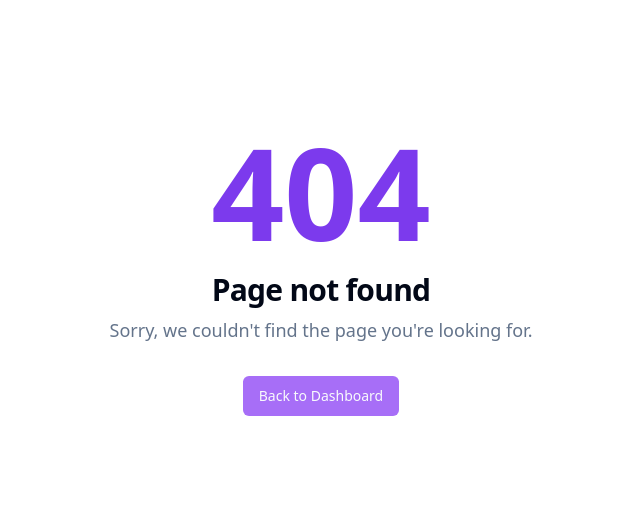
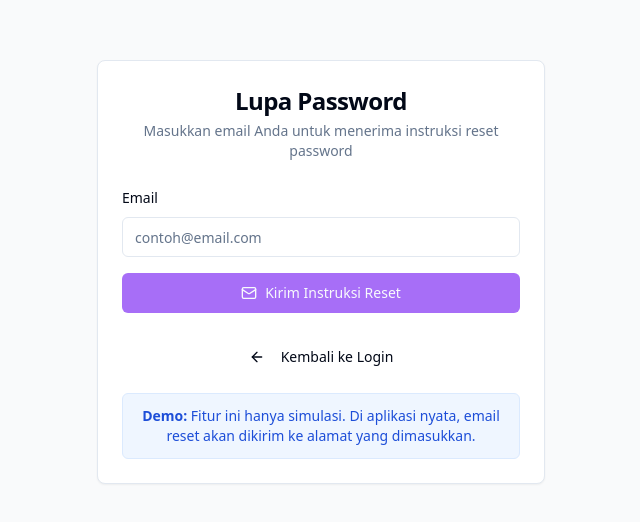
Before and after one commit to alaiksander/roi-management-v2, a React (Vite) app: page /forgot-password in a window 1280 px wide. Before the commit this address had no page. Shown: the part 128-650 px from the top of the page, without its empty margins (319-959 px from the left). Built offline with nearby package versions, Linux system fonts and the light colour scheme.

Commit message:
Add forget password feature
Implement forget password functionality, including UI elements, form handling, and integration with the authentication system.

```diff
--- a/src/App.tsx
+++ b/src/App.tsx
@@ -1,4 +1,3 @@
-
 import { Toaster } from "@/components/ui/toaster";
 import { Toaster as Sonner } from "@/components/ui/sonner";
 import { TooltipProvider } from "@/components/ui/tooltip";
@@ -12,6 +11,7 @@ import AdminLayout from "./components/layout/AdminLayout";
 
 import LoginPage from "./pages/LoginPage";
 import RegisterPage from "./pages/RegisterPage";
+import ForgotPasswordPage from "./pages/ForgotPasswordPage";
 import ProfilePage from "./pages/ProfilePage";
 import Dashboard from "./pages/Dashboard";
 import ClientsPage from "./pages/ClientsPage";
@@ -38,6 +38,7 @@ const App = () => (
               {/* Public routes */}
               <Route path="/login" element={<LoginPage />} />
               <Route path="/register" element={<RegisterPage />} />
+              <Route path="/forgot-password" element={<ForgotPasswordPage />} />
 
               {/* Protected routes */}
               <Route path="/" element={<AuthenticatedLayout />}>
--- /dev/null
+++ b/src/pages/ForgotPasswordPage.tsx
@@ -0,0 +1,177 @@
+
+import React from "react";
+import { useForm } from "react-hook-form";
+import { z } from "zod";
+import { zodResolver } from "@hookform/resolvers/zod";
+import { Link } from "react-router-dom";
+import { ArrowLeft, Mail } from "lucide-react";
+import { Button } from "@/components/ui/button";
+import { Input } from "@/components/ui/input";
+import {
+  Card,
+  CardContent,
+  CardDescription,
+  CardHeader,
+  CardTitle,
+} from "@/components/ui/card";
+import {
+  Form,
+  FormControl,
+  FormField,
+  FormItem,
+  FormLabel,
+  FormMessage,
+} from "@/components/ui/form";
+import { toast } from "@/hooks/use-toast";
+import { useState } from "react";
+
+const forgotPasswordSchema = z.object({
+  email: z.string().email("Email tidak valid"),
+});
+
+type ForgotPasswordFormValues = z.infer<typeof forgotPasswordSchema>;
+
+const ForgotPasswordPage = () => {
+  const [isSubmitted, setIsSubmitted] = useState(false);
+
+  const form = useForm<ForgotPasswordFormValues>({
+    resolver: zodResolver(forgotPasswordSchema),
+    defaultValues: {
+      email: "",
+    },
+  });
+
+  const onSubmit = async (data: ForgotPasswordFormValues) => {
+    try {
+      // For demo purposes, we'll simulate sending a reset email
+      // In a real app, this would be an API call to send reset email
+      console.log("Reset password request for:", data.email);
+
+      // Simulate API delay
+      await new Promise(resolve => setTimeout(resolve, 1000));
+
+      setIsSubmitted(true);
+
+      toast({
+        title: "Email terkirim",
+        description: "Kami telah mengirim instruksi reset password ke email Anda.",
+      });
+    } catch (error) {
+      console.error("Failed to send reset email:", error);
+      toast({
+        title: "Gagal mengirim email",
+        description: "Terjadi kesalahan saat mengirim email reset. Silakan coba lagi.",
+        variant: "destructive",
+      });
+    }
+  };
+
+  if (isSubmitted) {
+    return (
+      <div className="min-h-screen flex items-center justify-center bg-gray-50 px-4">
+        <Card className="w-full max-w-md">
+          <CardHeader className="space-y-1 text-center">
+            <div className="mx-auto w-12 h-12 bg-green-100 rounded-full flex items-center justify-center mb-4">
+              <Mail className="h-6 w-6 text-green-600" />
+            </div>
+            <CardTitle className="text-2xl font-bold">
+              Email Terkirim
+            </CardTitle>
+            <CardDescription>
+              Kami telah mengirim instruksi reset password ke email Anda. Silakan periksa inbox Anda.
+            </CardDescription>
+          </CardHeader>
+          <CardContent>
+            <div className="text-center space-y-4">
+              <p className="text-sm text-gray-600">
+                Tidak menerima email? Periksa folder spam atau coba kirim ulang.
+              </p>
+              <Button
+                variant="outline"
+                onClick={() => setIsSubmitted(false)}
+                className="w-full"
+              >
+                Kirim Ulang
+              </Button>
+              <Link to="/login">
+                <Button variant="ghost" className="w-full">
+                  <ArrowLeft className="h-4 w-4 mr-2" />
+                  Kembali ke Login
+                </Button>
+              </Link>
+            </div>
+          </CardContent>
+        </Card>
+      </div>
+    );
+  }
+
+  return (
+    <div className="min-h-screen flex items-center justify-center bg-gray-50 px-4">
+      <Card className="w-full max-w-md">
+        <CardHeader className="space-y-1">
+          <CardTitle className="text-2xl font-bold text-center">
+            Lupa Password
+          </CardTitle>
+          <CardDescription className="text-center">
+            Masukkan email Anda untuk menerima instruksi reset password
+          </CardDescription>
+        </CardHeader>
+        <CardContent>
+          <Form {...form}>
+            <form onSubmit={form.handleSubmit(onSubmit)} className="space-y-4">
+              <FormField
+                control={form.control}
+                name="email"
+                render={({ field }) => (
+                  <FormItem>
+                    <FormLabel>Email</FormLabel>
+                    <FormControl>
+                      <Input
+                        type="email"
+                        placeholder="contoh@email.com"
+                        {...field}
+                      />
+                    </FormControl>
+                    <FormMessage />
+                  </FormItem>
+                )}
+              />
+              <Button type="submit" className="w-full" disabled={form.formState.isSubmitting}>
+                {form.formState.isSubmitting ? (
+                  <span className="flex items-center gap-2">
+                    <div className="animate-spin rounded-full h-4 w-4 border-t-2 border-white"></div>
+                    Mengirim...
+                  </span>
+                ) : (
+                  <span className="flex items-center gap-2">
+                    <Mail className="h-4 w-4" />
+                    Kirim Instruksi Reset
+                  </span>
+                )}
+              </Button>
+            </form>
+          </Form>
+
+          <div className="mt-6 text-center">
+            <Link to="/login">
+              <Button variant="ghost" className="text-sm">
+                <ArrowLeft className="h-4 w-4 mr-2" />
+                Kembali ke Login
+              </Button>
+            </Link>
+          </div>
+
+          {/* Demo note */}
+          <div className="mt-4 p-3 bg-blue-50 rounded-md border border-blue-100 text-sm">
+            <p className="text-blue-700 text-center">
+              <strong>Demo:</strong> Fitur ini hanya simulasi. Di aplikasi nyata, email reset akan dikirim ke alamat yang dimasukkan.
+            </p>
+          </div>
+        </CardContent>
+      </Card>
+    </div>
+  );
+};
+
+export default ForgotPasswordPage;
--- a/src/pages/LoginPage.tsx
+++ b/src/pages/LoginPage.tsx
@@ -133,6 +133,15 @@ const LoginPage = () => {
                   </FormItem>
                 )}
               />
+              <div className="flex items-center justify-between">
+                <div></div>
+                <Link
+                  to="/forgot-password"
+                  className="text-sm text-primary hover:underline"
+                >
+                  Lupa password?
+                </Link>
+              </div>
               <Button type="submit" className="w-full" disabled={form.formState.isSubmitting}>
                 {form.formState.isSubmitting ? (
                   <span className="flex items-center gap-2">
```
